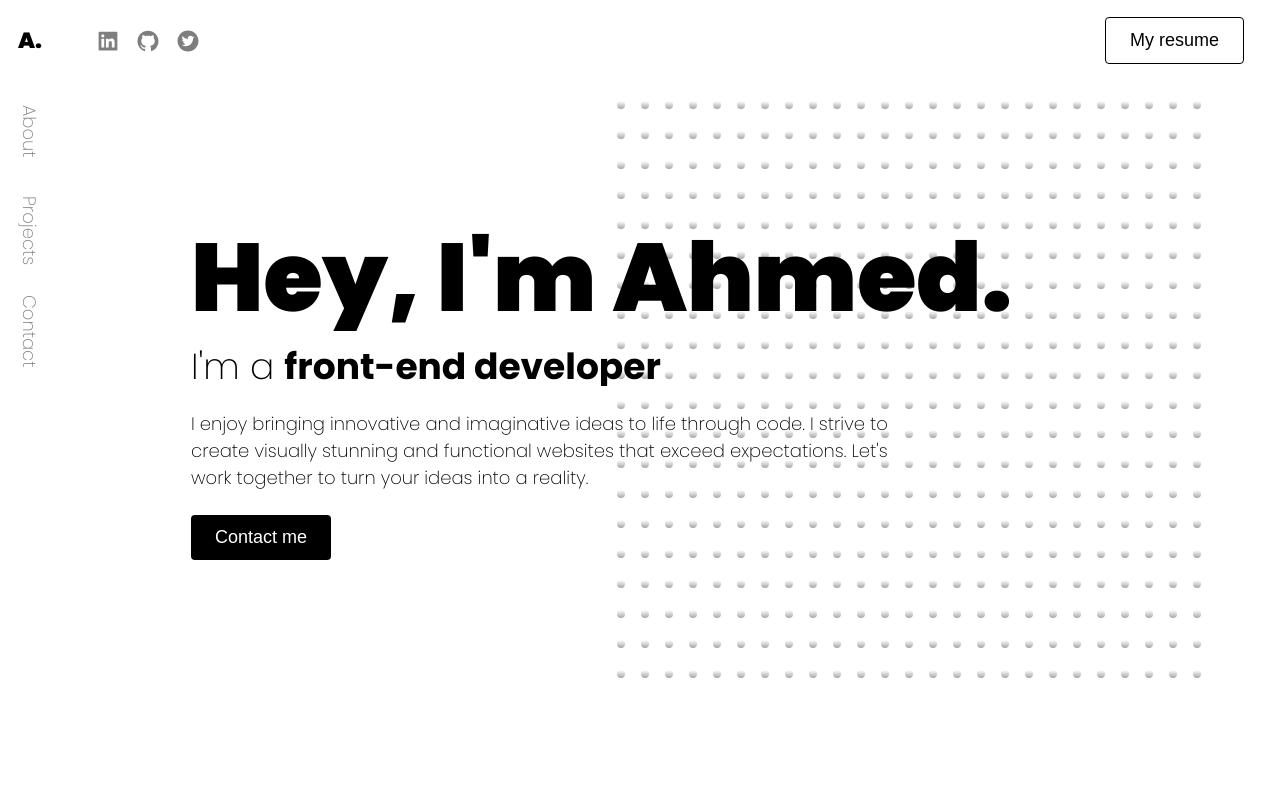
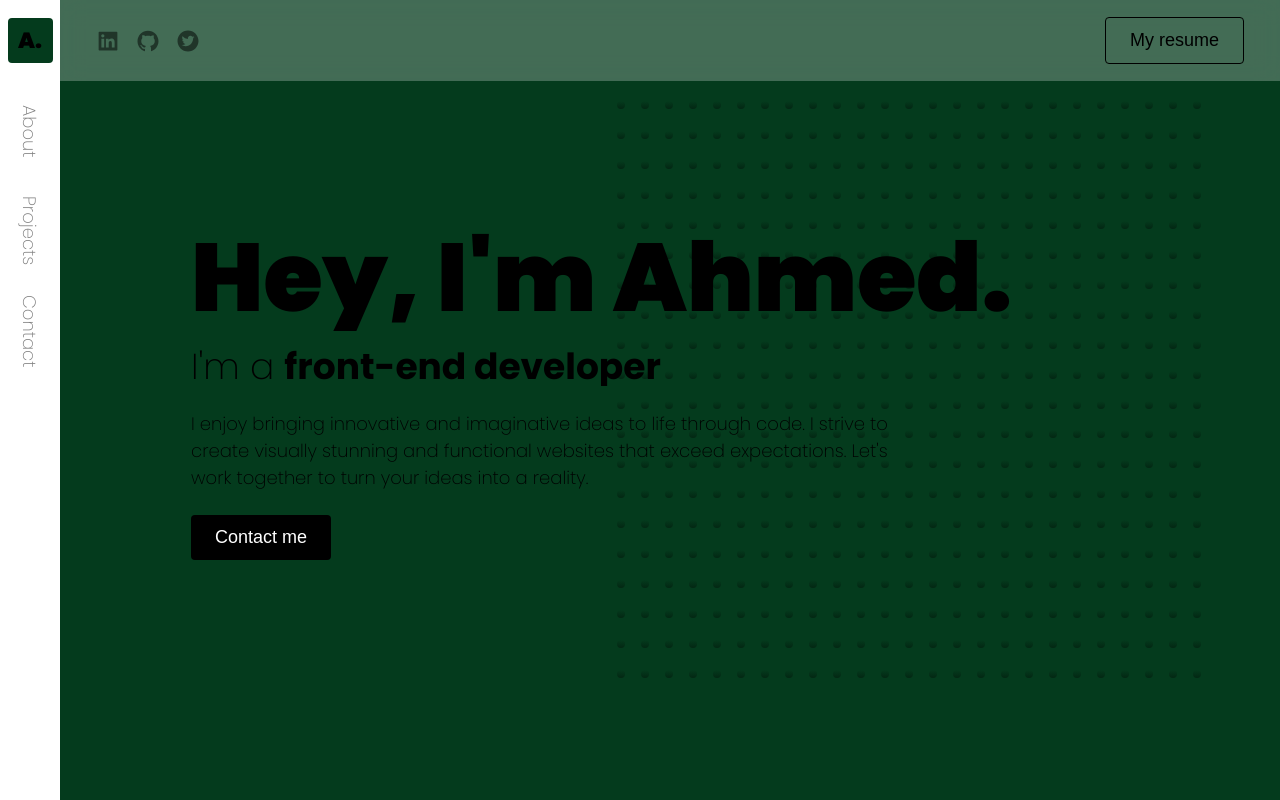
Before and after one commit to ahmediblao1/portfolio, a Next.js app: page / in a window 1280 px wide. Shown: the top 800 px of the page. Built offline with nearby package versions, Linux system fonts and the light colour scheme.

Commit message:
Update globals.css

```diff
--- a/styles/globals.css
+++ b/styles/globals.css
@@ -22,7 +22,7 @@
   --brand: rgb(49, 216, 147); */
 
 
-  --background: rgb(255, 255, 255);
+  --background: rgba(4, 59, 29, 1);
   --bg-opaque: rgba(255, 255, 255, 0.25);
   --background-light: rgb(255, 255, 255);
   --background-dark: rgb(255, 255, 255);
```
